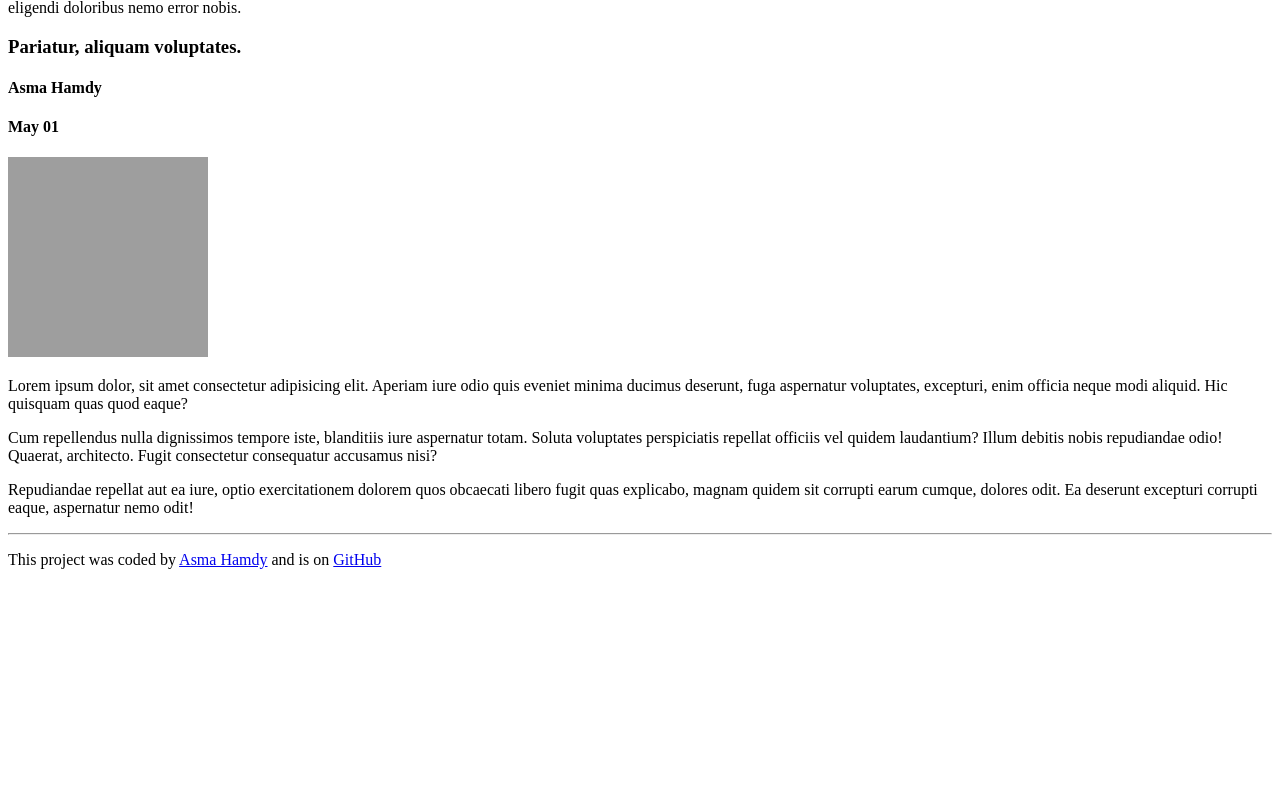
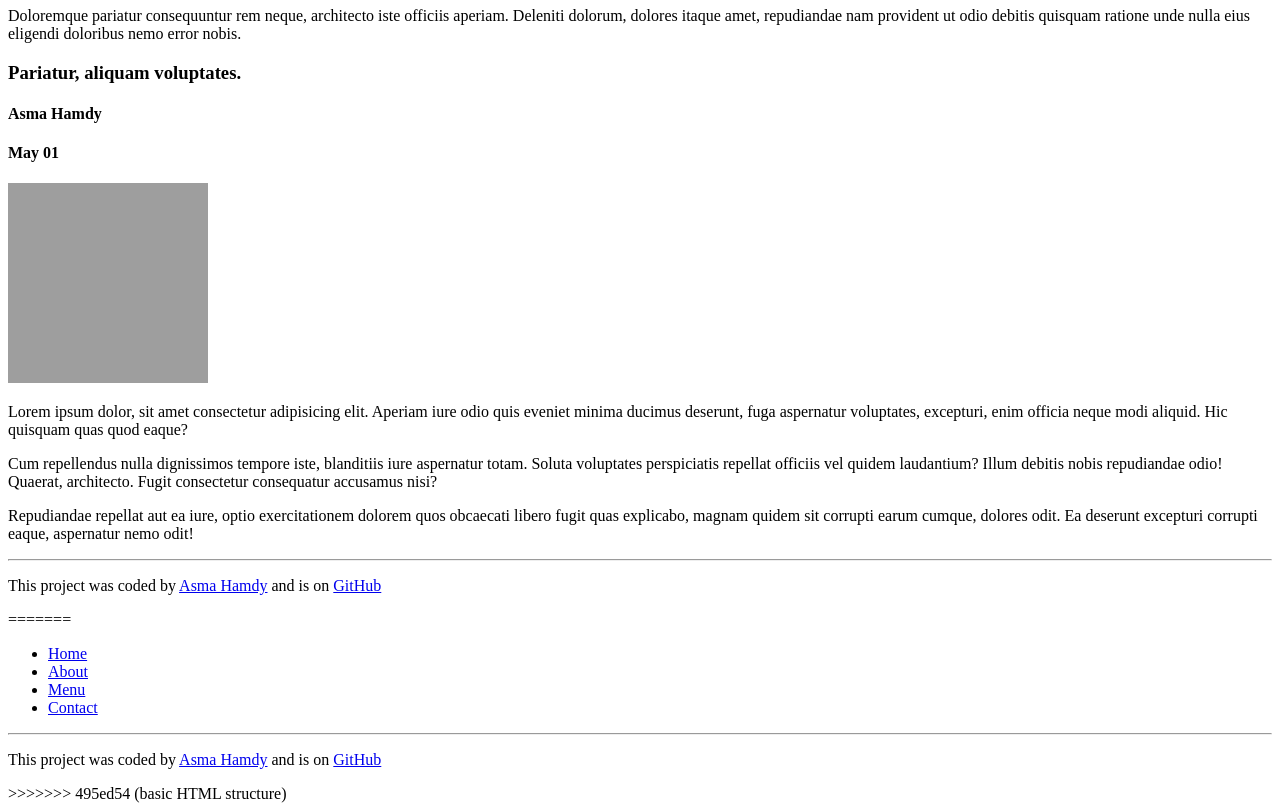
Before and after one commit to asmaaHamdym/1, a plain HTML site: page index.html in a window 1280 px wide. Shown: the part 2406-3217 px from the top of the page. Before the commit the page ends 2991 px from the top, so only its background shows below. Drawn offline with Linux system fonts and the light colour scheme; grey boxes are pictures that could not be loaded.

Commit message:
basic HTML structre

```diff
--- a/index.html
+++ b/index.html
@@ -1,5 +1,6 @@
 <!DOCTYPE html>
 <html lang="en">
+<<<<<<< HEAD
 <head>
     <meta charset="UTF-8">
     <meta name="viewport" content="width=device-width, initial-scale=1.0">
@@ -186,3 +187,35 @@
 </header>
 </body>
 </html>
+=======
+  <head>
+    <meta charset="UTF-8" />
+    <meta name="viewport" content="width=device-width, initial-scale=1.0" />
+    <title>Bistro Bliss</title>
+  </head>
+  <body>
+    <header>
+      <nav>
+        <ul>
+          <li class="nav-item"><a href="index.html">Home</a></li>
+          <li class="nav-item"><a href="about.html">About</a></li>
+          <li class="nav-item"><a href="menu.html">Menu</a></li>
+          <li class="nav-item"><a href="contact.html">Contact</a></li>
+        </ul>
+      </nav>
+    </header>
+    <main></main>
+    <hr />
+    <footer>
+      <p>
+        This project was coded by
+        <a href="https://linkedin.com/in/asmaahamdy" target="_blank"
+          >Asma Hamdy</a
+        >
+        and is on
+        <a href="https://github.com/asmaaHamdym/1" target="_blank"> GitHub</a>
+      </p>
+    </footer>
+  </body>
+</html>
+>>>>>>> 495ed54 (basic HTML structure)
```
Also changed, not shown: menu.html (added, +9 -0 lines).
